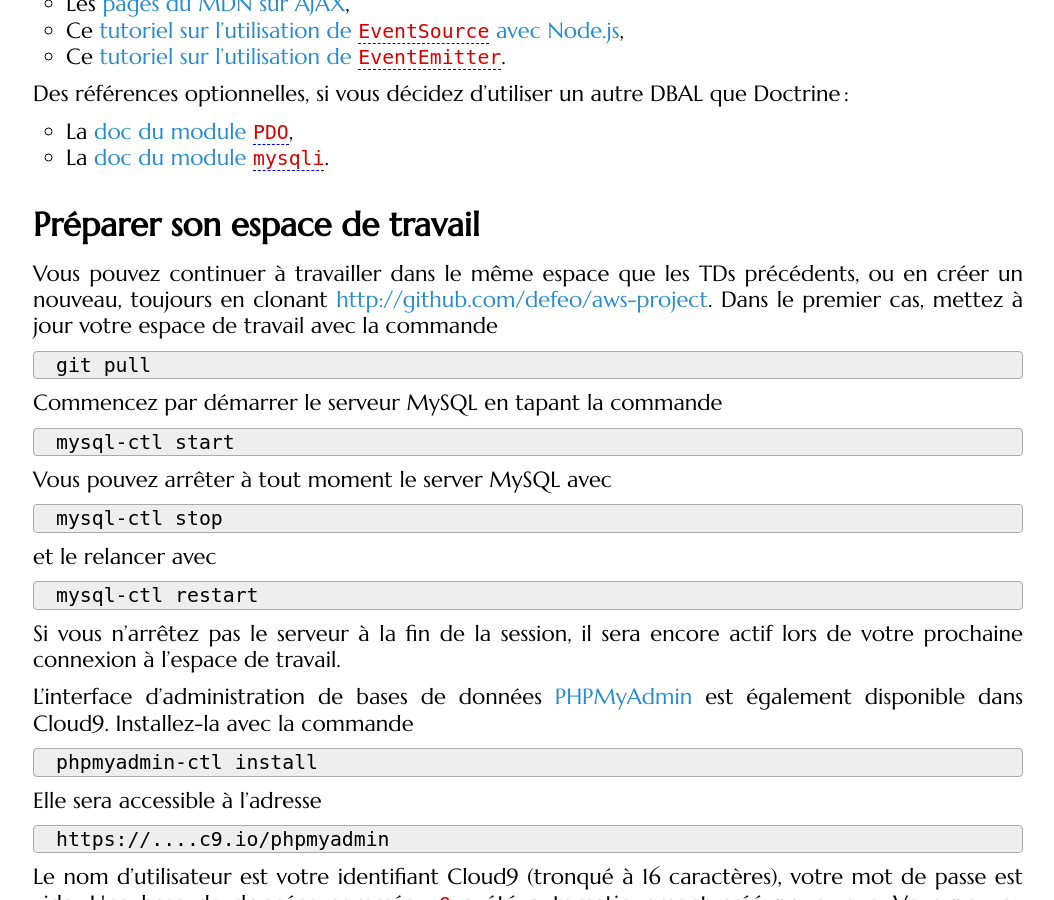
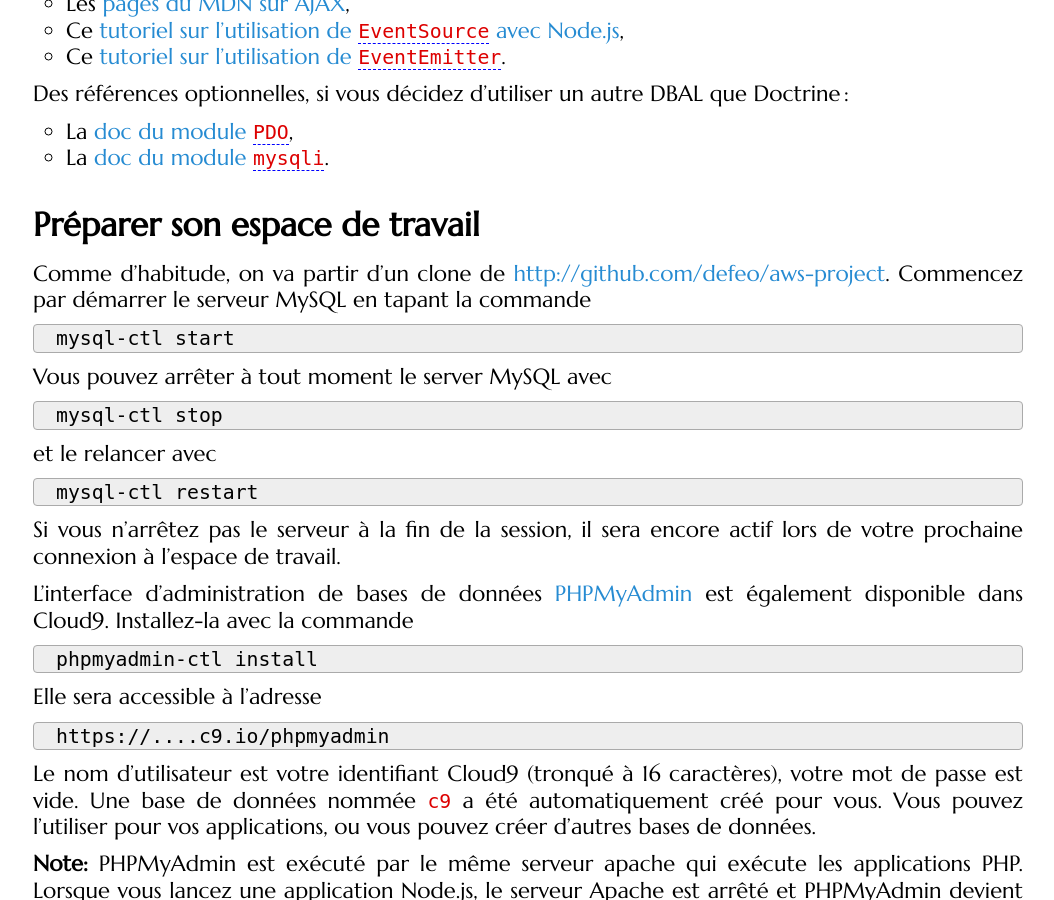
Before and after one commit to defeo/aws, a Jekyll site: the page built from _tutorials/accounts-node.md, in a window 1280 px wide and 900 px high, scrolled down 1222 px. Shown: the whole window, without its empty margins (112-1166 px from the left). Built offline with Jekyll 4.4.1, drawn with Linux system fonts in a browser that asks for light colours; some web fonts are replaced.

Commit message:
Updated instructions

```diff
--- a/_tutorials/accounts-node.md
+++ b/_tutorials/accounts-node.md
@@ -42,17 +42,9 @@ Des références optionnelles, si vous décidez d'utiliser un autre DBAL que Doc
 
 ## Préparer son espace de travail
 
-Vous pouvez continuer à travailler dans le même espace que les TDs
-précédents, ou en créer un nouveau, toujours en clonant
-<http://github.com/defeo/aws-project>. Dans le premier cas, mettez à
-jour votre espace de travail avec la commande
-
-~~~
-git pull
-~~~
-
-
-Commencez par démarrer le serveur MySQL en tapant la commande
+Comme d'habitude, on va partir d'un clone de
+<http://github.com/defeo/aws-project>.  Commencez par démarrer le
+serveur MySQL en tapant la commande
 
 ~~~
 mysql-ctl start
```
Also changed, not shown: _tutorials/accounts-silex.md (+3 -4 lines).
